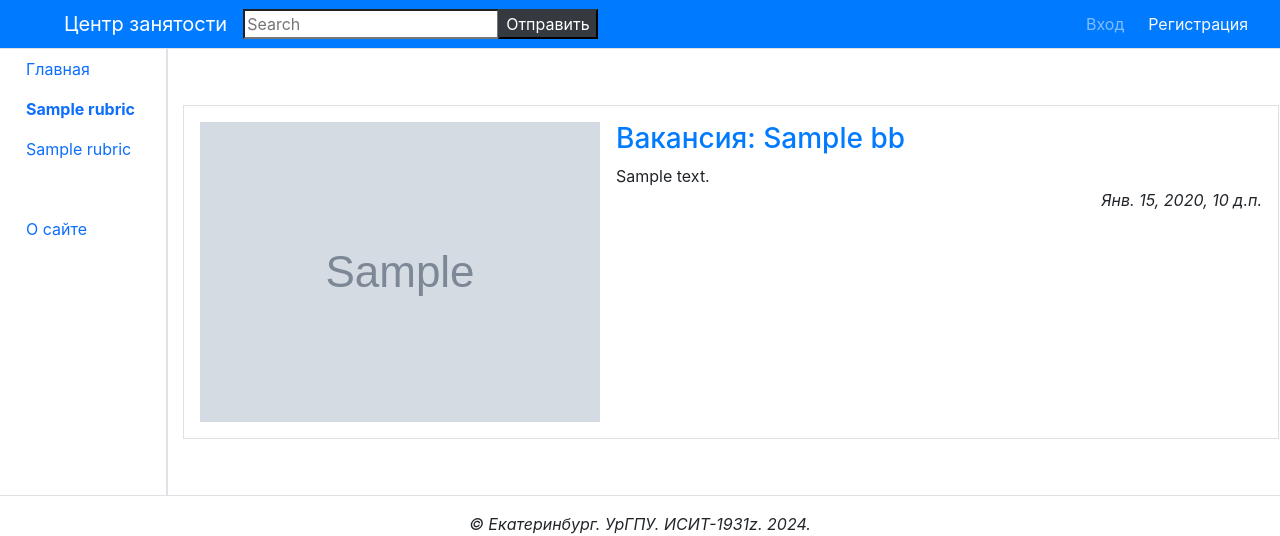
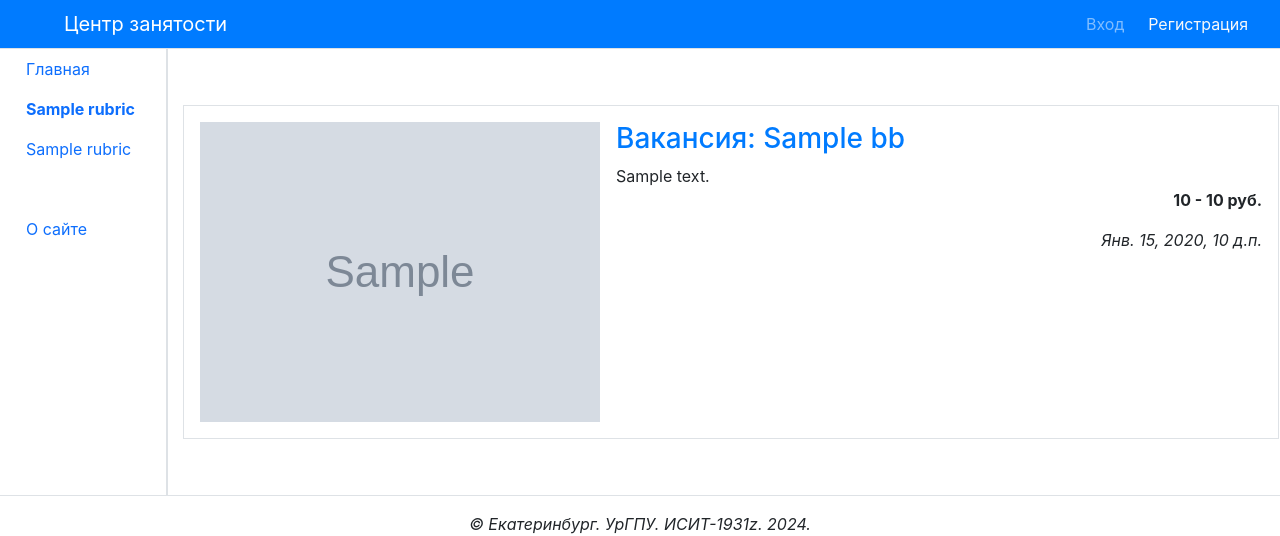
Before and after one commit to slavaz950/empcenter, a Django app: page / in a window 1280 px wide. Shown: the top 536 px of the page. Run offline with Django 3.2, Linux system fonts and the light colour scheme; tables that the repository leaves empty hold one stand-in row (values such as "Sample post"); grey boxes marked "Sample" are stand-in pictures; some libraries are stand-ins or nearby versions.

Commit message:
2024-02-23  23-59

```diff
--- a/main/templates/layout/basic.html
+++ b/main/templates/layout/basic.html
@@ -31,16 +31,16 @@
     <div id="navbar" class="collapse navbar-collapse justify-content-between">
 
 <!-- Добавляем поисковый элемент  -->
-<form class="form-inline">
+<!--  <form class="form-inline">
     <div class="input-group">
     <input type="text" placeholder="Search">
     <div>
     <button class="btn-dark" type="submit">Отправить</button>
     </div>
     </div>
-    </form>
+    </form>   -->
 
-    <ul class="navbar-nav">
+    <ul class="navbar-nav ml-auto">   <!-- Выравниваем пункты меню навигационной панели по правому краю  -->
 
 
 
--- a/main/templates/main/index.html
+++ b/main/templates/main/index.html
@@ -30,6 +30,7 @@
 
           <div>{{ bb.get_summary }}</div>
           <!--<p class="text-right font-weight-bold">{{ bb.price }} руб.</p>   -->
+          <p class="text-right font-weight-bold">{{ bb.salary_from }} - {{ bb.salary_up_to }} руб.</p>
           <p class="text-right font-italic">{{ bb.created_at }}</p>
         </div>
     </li>
--- a/main/views.py
+++ b/main/views.py
@@ -225,12 +225,16 @@ def by_rubric(request, pk):
     else:
         keyword = ''
     form = SearchForm(initial={'keyword': keyword})
-    paginator = Paginator(bbs, 2)
+
+    # ПАГИНАТОР
+    paginator = Paginator(bbs, 10)  # Число в параметрах это количество постов выводимых на на одной странице
     if 'page' in request.GET:
         page_num = request.GET['page']
     else:
         page_num = 1
     page = paginator.get_page(page_num)
+
+
     context = {'rubric': rubric, 'page': page, 'bbs': page.object_list,
                'form': form}
     return render(request, 'main/by_rubric.html', context)
```
